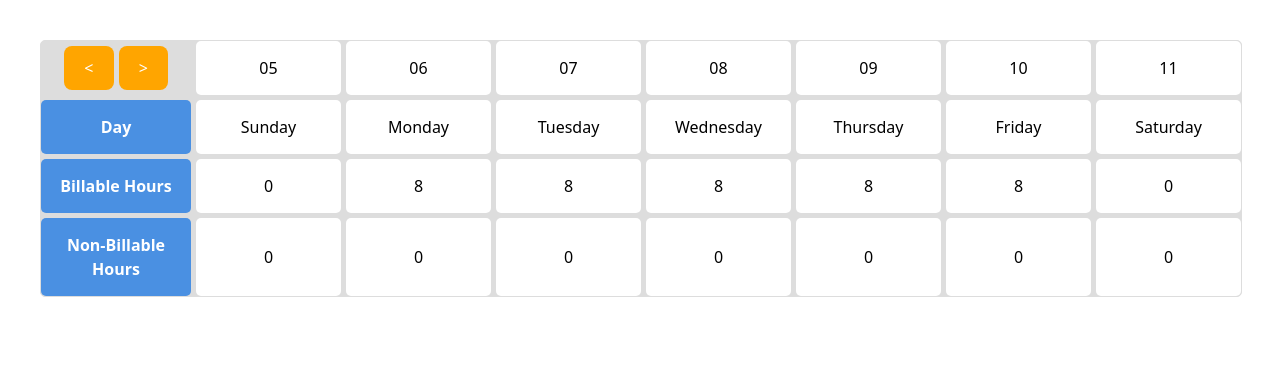
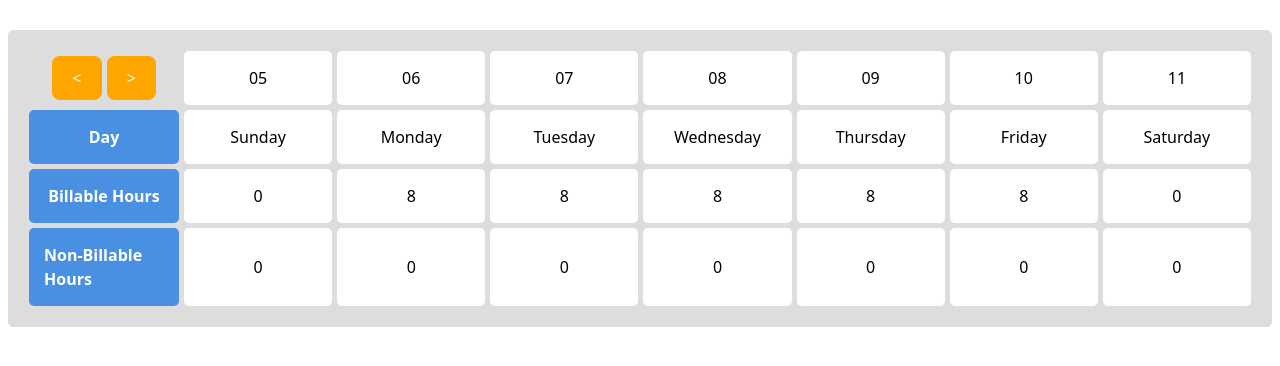
Before and after one commit to venugopalasok/Timesheet_Fe_ts, a React (Vite) app: page / in a window 1280 px wide. Shown: the top 366 px of the page. Built offline with nearby package versions, Linux system fonts and the light colour scheme.

Commit message:
Modify CSS styles: Fit page,padding, margin-top

```diff
--- a/src/App.css
+++ b/src/App.css
@@ -1,9 +1,9 @@
-#root {
+/* #root {
   max-width: 1280px;
   margin: 0 auto;
   padding: 2rem;
   text-align: center;
-}
+} */s
 
 .logo {
   height: 6em;
@@ -49,6 +49,9 @@
   border: 1px solid #ddd;
   border-radius: 5px;
   width: 100%;
+  box-sizing: border-box;
+  padding: 20px;
+  margin-top: 30px;
 }
 
 .row-header {
```
